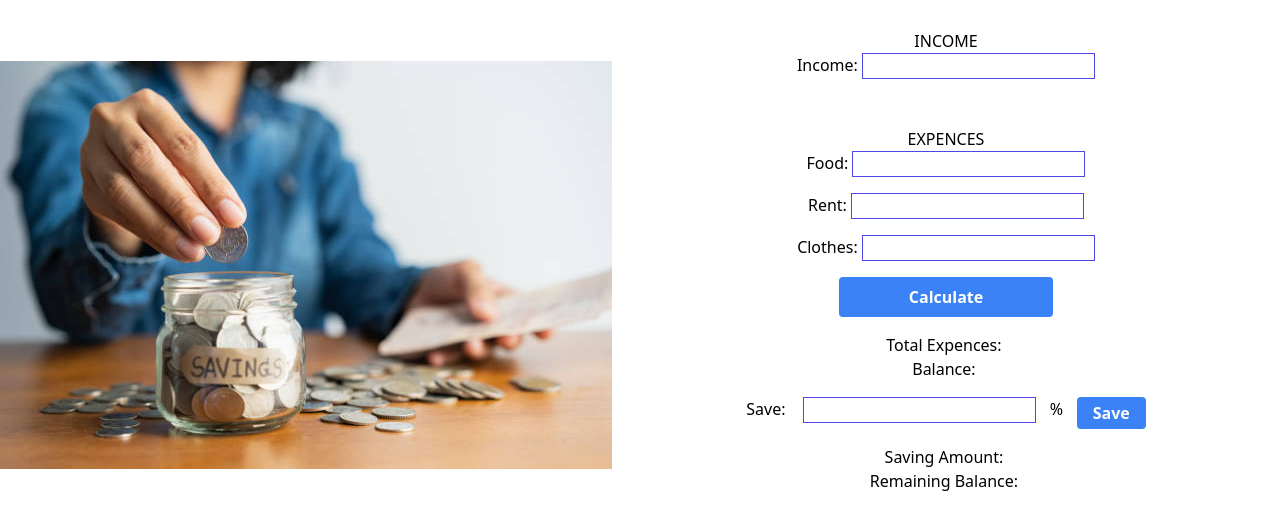
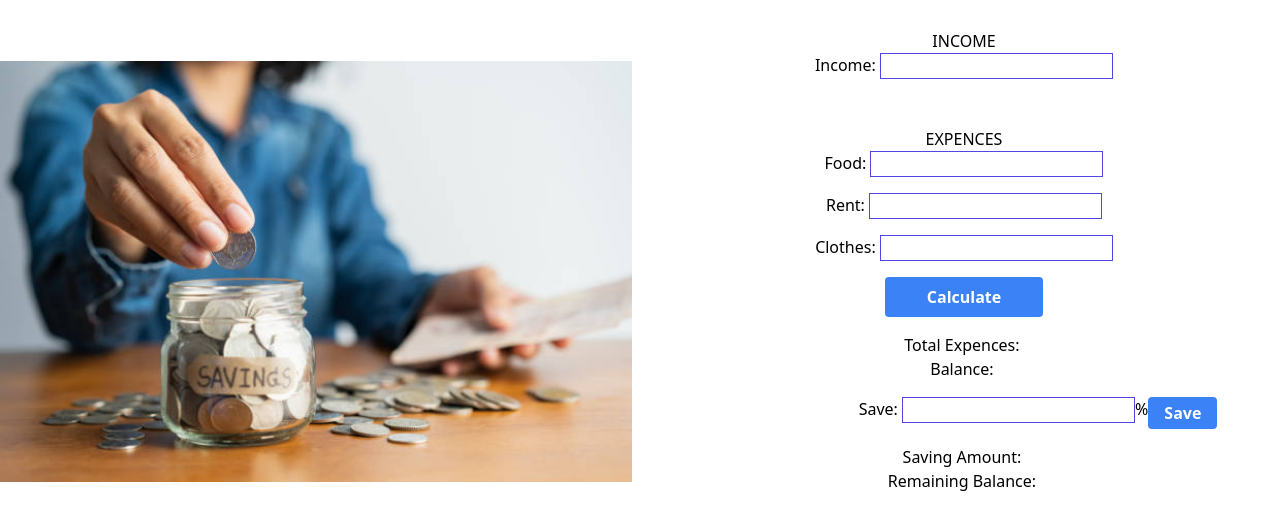
Before and after one commit to Jubayet1/savings_calculator, a plain HTML site: page index.html in a window 1280 px wide. Shown: the part 35-564 px from the top of the page. Drawn offline with nearby package versions, Linux system fonts and the light colour scheme.

Commit message:
responsibility added

```diff
--- a/index.html
+++ b/index.html
@@ -9,9 +9,9 @@
 </head>
 <body>
     <p class="text-center text-2xl">Savings Calculator</p>
-    <div class="flex flex-row mt-8">
+    <div class="grid grid-cols-1 md:grid-cols-2 gap-4 mt-8">
         <div class="mt-8">
-            <img src="./Image/image.jpg" alt="">
+            <img src="./Image/image.jpg" class="min-w-full" alt="">
         </div>
         <div class="flex flex-col w-3/6 mx-auto">
 
@@ -37,7 +37,7 @@
                 <input class="border border-indigo-600" type="number" name="" id="">
             </div>
             <button
-                class="bg-blue-500 hover:bg-blue-700 text-white font-bold py-2 px-4 rounded w-2/6 mx-auto  mb-4">
+                class="bg-blue-500 hover:bg-blue-700 text-white font-bold py-2 px-4 rounded w-3/6 mx-auto  mb-4">
                 Calculate
             </button>
             <p class="text-center">Total Expences:&nbsp;<span id="total_expenses"></span></p>
```
